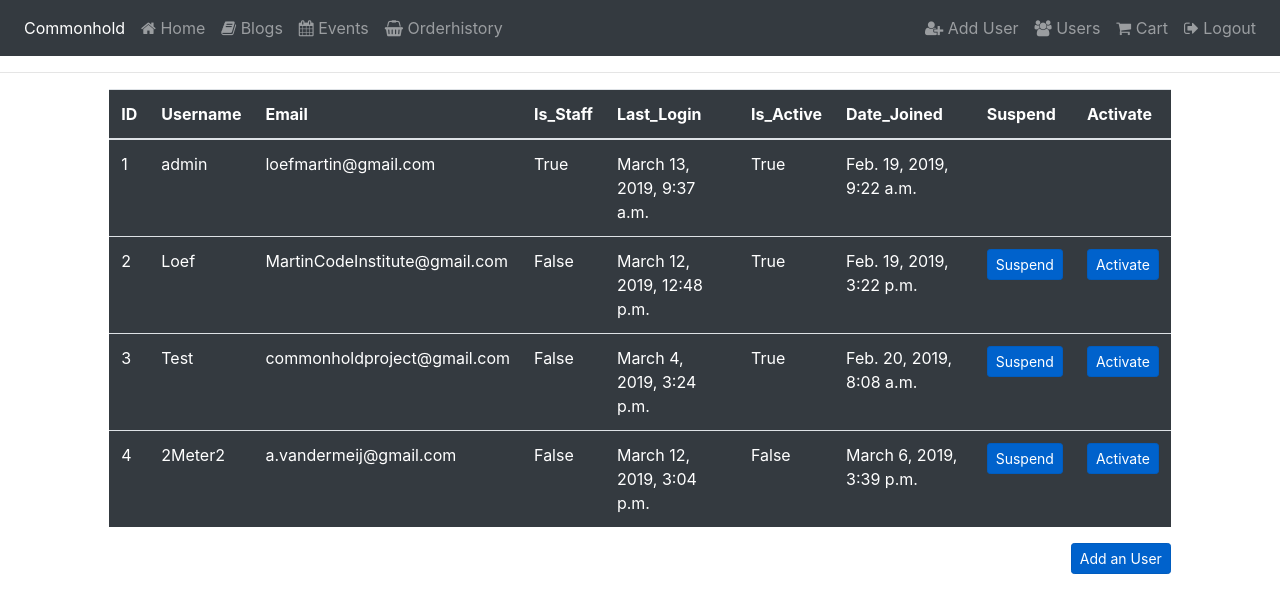
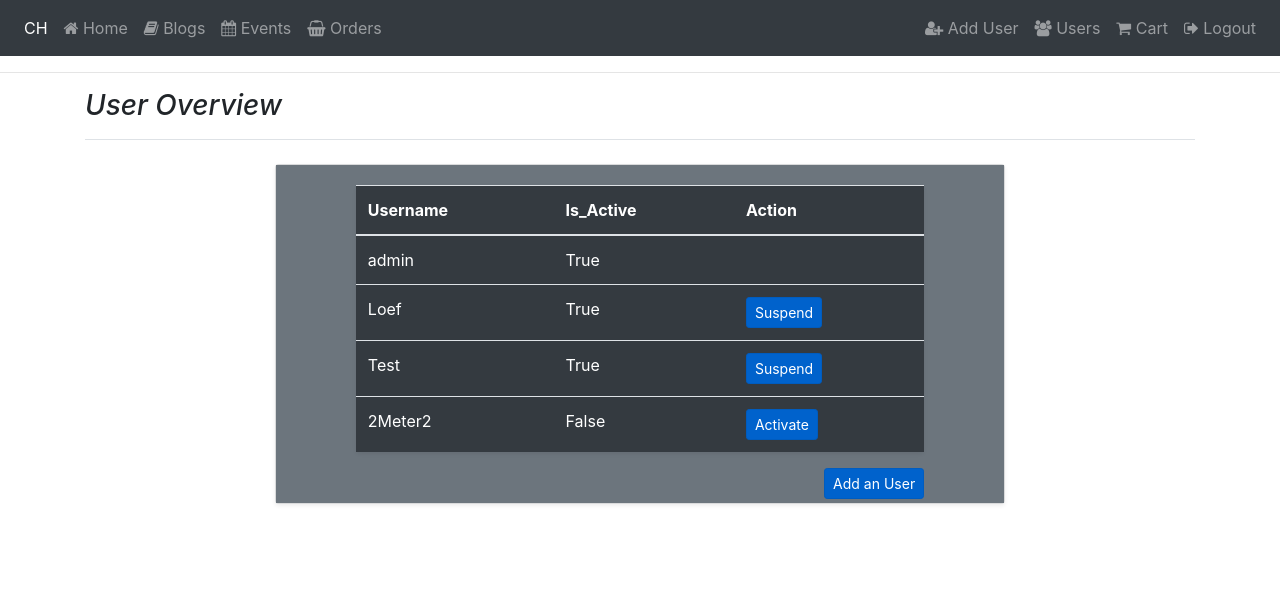
Before and after one commit to MartinLoef/fs-homeowners, a Django app: page /accounts/accounts/ in a window 1280 px wide. Shown: the top 613 px of the page. Run offline with Django 3.2, Linux system fonts and the light colour scheme; a user stored in the database is signed in; data comes from the database, SQL or seed files in the repository; both versions use the stored data as it was after the commit; some libraries are stand-ins or nearby versions.

Commit message:
minor navbar changes, responsive user overview

```diff
--- a/accounts/templates/accounts.html
+++ b/accounts/templates/accounts.html
@@ -1,34 +1,46 @@
 {% extends 'base.html' %}
 {% block content %}
-<div class="row justify-content-md-center">
-    <div class="col-md-10">
+<div class="container">
+    <h3 class="pb-3 mb-4 font-italic border-bottom">
+        User Overview
+    </h3>
+    <div class="row justify-content-center">
+        <div class="col-md-8">
+            <div class="card flex-md-row mb-4 shadow-sm h-md-250 bg-light">
+                <div class="card-body bg-secondary flex-column less-padding-bottom">
+                    <div class="row justify-content-center">
+                        <div class="col-md-10 mx-auto">
+                            <div class="card no-flex flex-md-row mb-4 shadow-sm h-md-250 bg-light">
                                 <table class="table table-hover font-white bg-dark">
                                     <thead>
                                         <tr>
-                    <th scope="col">ID</th>
+                                            <!--<th scope="col">ID</th>-->
                                             <th scope="col">Username</th>
-                    <th scope="col">Email</th>
-                    <th scope="col">Is_Staff</th>
-                    <th scope="col">Last_Login</th>
+                                            <!--<th scope="col">Email</th>-->
+                                            <!--<th scope="col">Is_Staff</th>-->
+                                            <!--<th scope="col">Last_Login</th>-->
                                             <th scope="col">Is_Active</th>
-                    <th scope="col">Date_Joined</th>
-                    <th scope="col">Suspend</th>
-                    <th scope="col">Activate</th>
+                                            <!--<th scope="col">Date_Joined</th>-->
+                                            <th scope="col">Action</th>
+                                            <!--<th scope="col">Activate</th>-->
                                         </tr>
                                     </thead>
                                     <tbody>
                                         {% for user in users %}
                                         <tr>
-                    <td>{{user.id}}</td>
+                                            <!--<td>{{user.id}}</td>-->
                                             <td>{{user.username}}</td>
-                    <td>{{user.email}}</td>
-                    <td>{{user.is_staff}}</td>
-                    <td>{{user.last_login}}</td>
+                                            <!--<td>{{user.email}}</td>-->
+                                            <!--<td>{{user.is_staff}}</td>-->
+                                            <!--<td>{{user.last_login}}</td>-->
                                             <td>{{user.is_active}}</td>
-                    <td>{{user.date_joined}}</td>
+                                            <!--<td>{{user.date_joined}}</td>-->
                                             {% if user.username != "admin" %}
+                                                {% if user.is_active %}
                                                     <td><a href="{% url 'suspend' user.id %}" class="btn btn-primary btn-sm active" role="button" aria-pressed="true">Suspend</a></td>
+                                                {% else %}
                                                     <td><a href="{% url 'activate' user.id %}" class="btn btn-primary btn-sm active" role="button" aria-pressed="true">Activate</a></td>
+                                                {% endif %}
                                             {% endif %}
                                         </tr>
                                         {% endfor %}
@@ -37,7 +49,11 @@
                                 <span class="pull-right">
                                     <a href="{% url 'registration' %}" class="btn btn-primary btn-sm active" role="button" aria-pressed="true">Add an User</a>
                                 </span>
-
+                            </div>
+                        </div>
+                    </div>
+                </div>
+            </div>
         </div>
     </div>
 </div>
--- a/templates/base.html
+++ b/templates/base.html
@@ -26,11 +26,11 @@
         <ul class="navbar-nav mr-auto">
             {% if user.is_authenticated %}
                 <li class="nav-item active">
-                    <a class="nav-link" href="{% url 'overview' %}">Commonhold</a>
+                    <a class="nav-link" href="{% url 'overview' %}">CH</a>
                 </li>
             {% else %}
                 <li class="nav-item active">
-                    <a class="nav-link" href="{% url 'index' %}">Commonhold</a>
+                    <a class="nav-link" href="{% url 'index' %}">CH</a>
                 </li>
             {% endif %}
             {% if user.is_authenticated %}
@@ -44,7 +44,7 @@
                 <a class="nav-link" href="{% url 'get_events' %}"><i class="fa fa-calendar" aria-hidden="true"></i> Events</a>
             </li>
             <li class="nav-item">
-                <a class="nav-link" href="{% url 'orderhistory' %}"><i class="fa fa-shopping-basket" aria-hidden="true"></i> Orderhistory</a>
+                <a class="nav-link" href="{% url 'orderhistory' %}"><i class="fa fa-shopping-basket" aria-hidden="true"></i> Orders</a>
             </li>
 
             {% endif %}
```
Also changed, not shown: db.sqlite3, static/css/custom.css (line endings or trailing spaces). Lines whose indentation alone changed are shown as unchanged.
